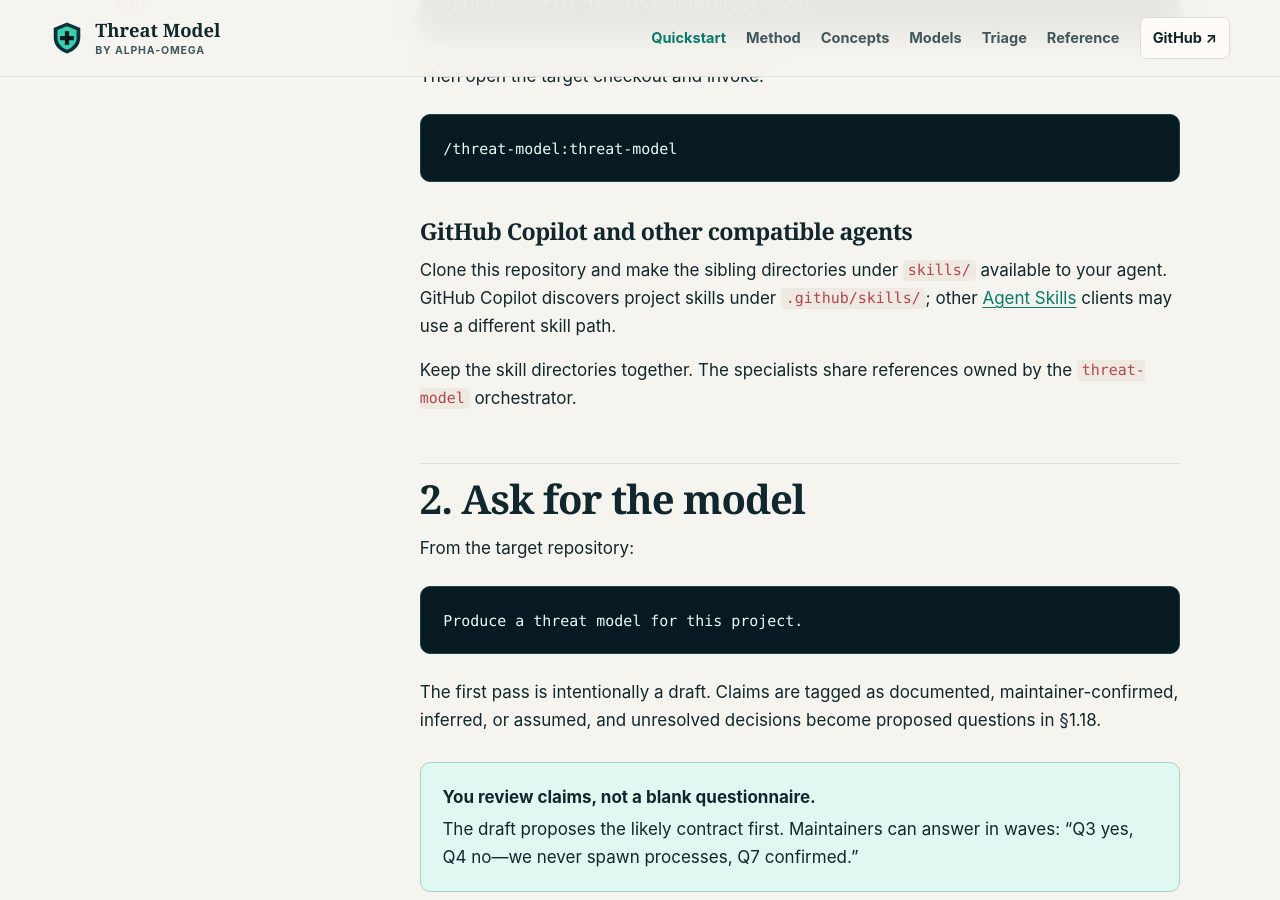
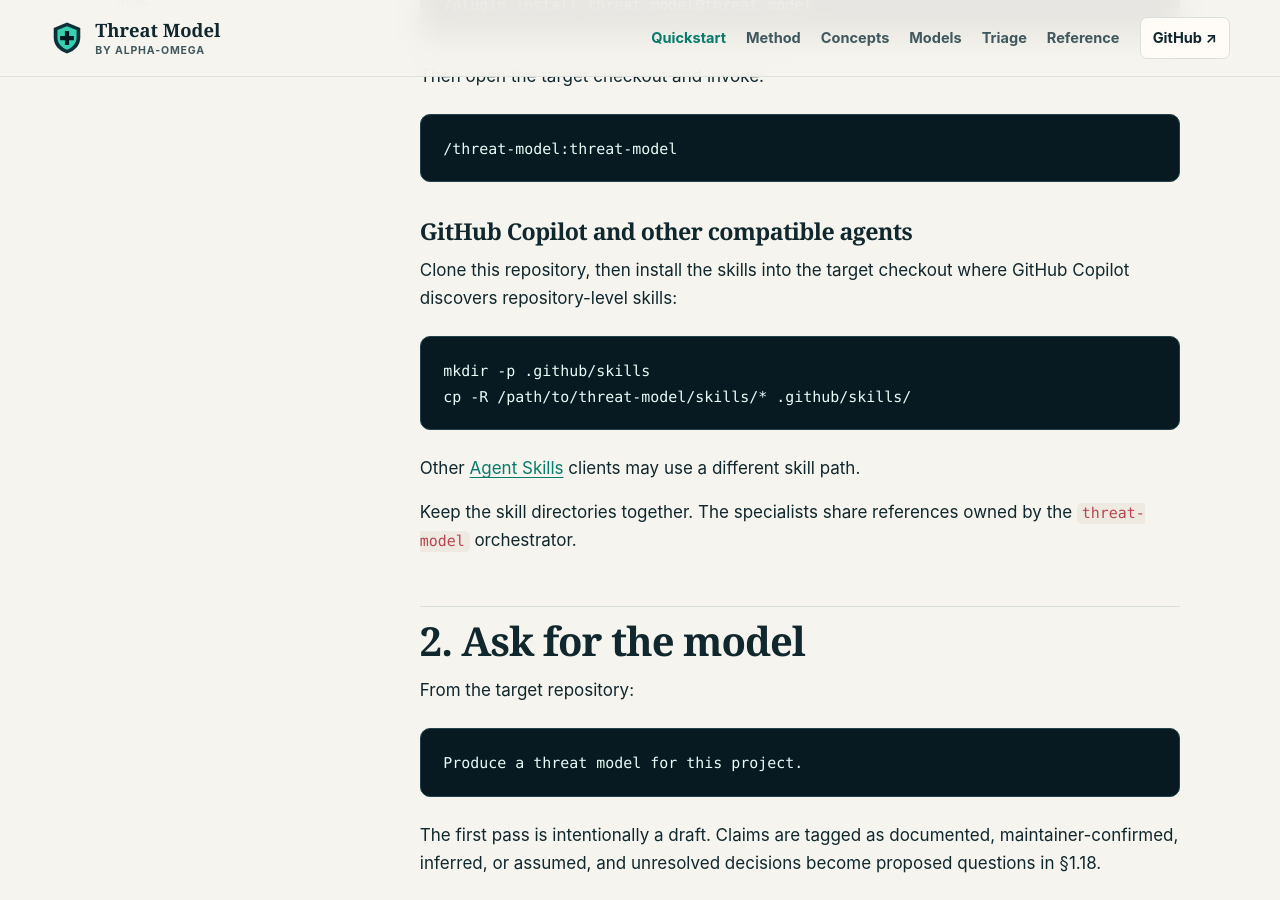
Before and after one commit to alpha-omega-security/threat-model, a Jekyll site: the page built from web/quickstart.md, in a window 1280 px wide and 900 px high, scrolled down 880 px. Built offline with Jekyll 4.4.1, drawn with Linux system fonts in a browser that asks for light colours.

Commit message:
Add Copilot setup docs
Co-authored-by: scovetta <732166+scovetta@users.noreply.github.com>

````diff
--- a/web/quickstart.md
+++ b/web/quickstart.md
@@ -36,10 +36,16 @@ Then open the target checkout and invoke:
 
 ### GitHub Copilot and other compatible agents
 
-Clone this repository and make the sibling directories under `skills/`
-available to your agent. GitHub Copilot discovers project skills under
-`.github/skills/`; other [Agent Skills](https://agentskills.io/clients)
-clients may use a different skill path.
+Clone this repository, then install the skills into the target checkout where
+GitHub Copilot discovers repository-level skills:
+
+```bash
+mkdir -p .github/skills
+cp -R /path/to/threat-model/skills/* .github/skills/
+```
+
+Other [Agent Skills](https://agentskills.io/clients) clients may use a
+different skill path.
 
 Keep the skill directories together. The specialists share references owned by
 the `threat-model` orchestrator.
````
Also changed, not shown: README.md.
